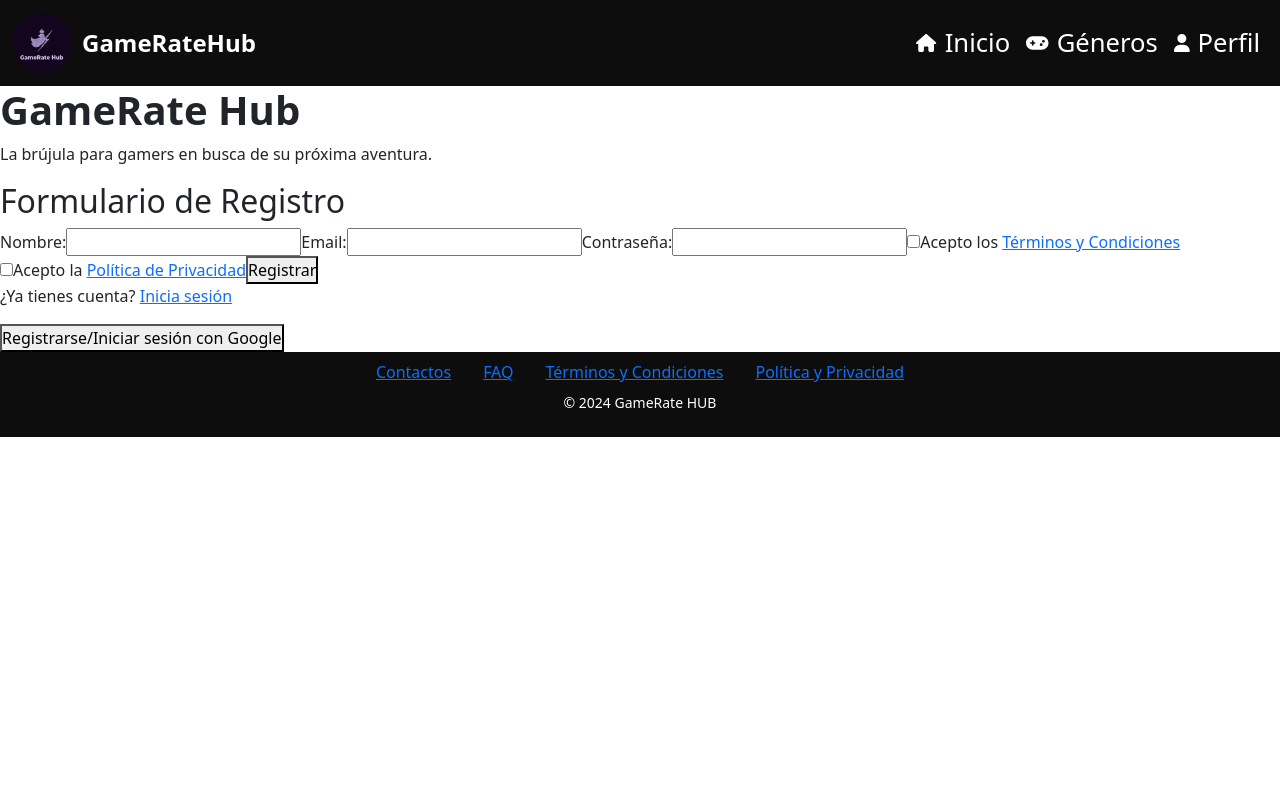
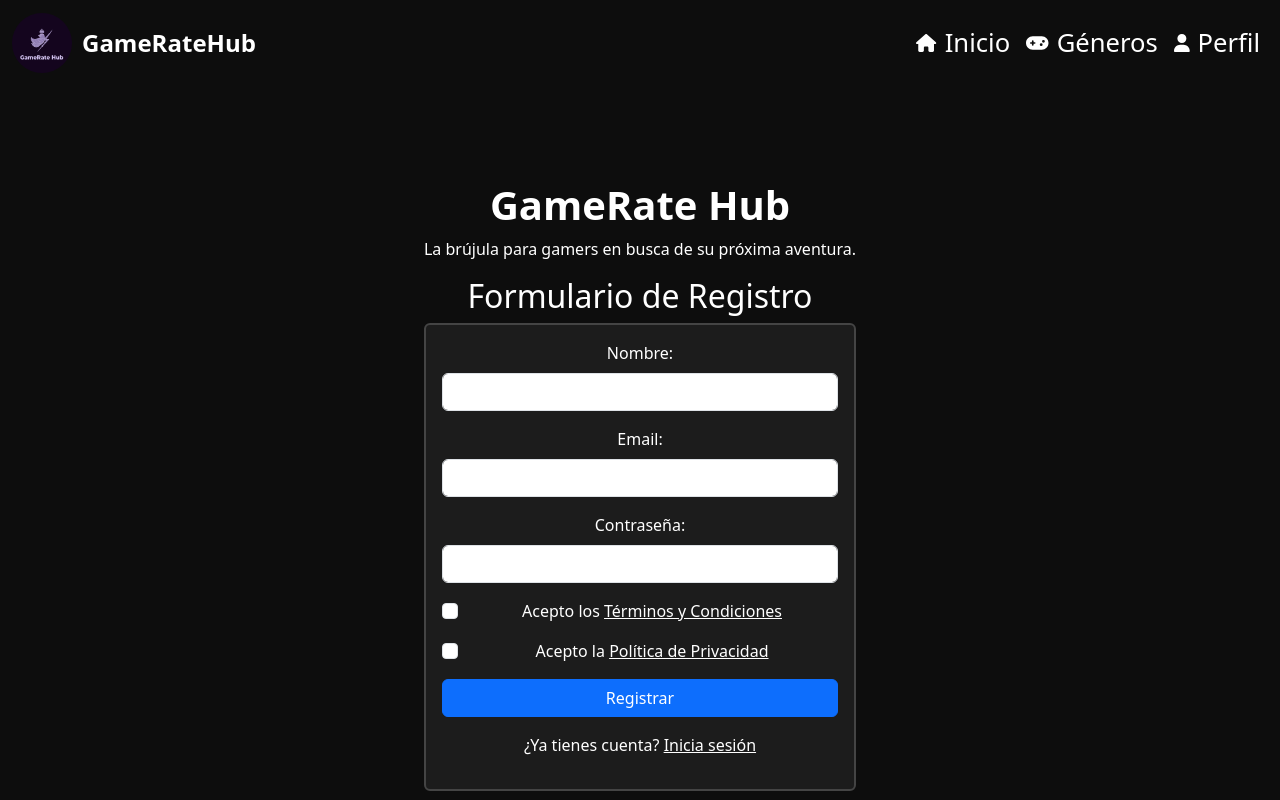
Before and after one commit to T3d4xjr/Proyecto-GameRateHub, a Next.js app in the folder gameratehub/: page /registro in a window 1280 px wide. Shown: the top 800 px of the page. Built offline with nearby package versions, Linux system fonts and the light colour scheme.

Commit message:
UPD:Seguir con los estilos en casa.

```diff
--- a/gameratehub/src/app/registro/page.js
+++ b/gameratehub/src/app/registro/page.js
@@ -19,7 +19,6 @@ export default function Registro() {
   const handleSubmit = async (e) => {
     e.preventDefault();
     setErrorMessage('');
-
 
     const emailPattern = /^[a-zA-Z0-9._%+-]+@[a-zA-Z0-9.-]+\.[a-zA-Z]{2,}$/;
     if (!emailPattern.test(email)) {
@@ -47,7 +46,7 @@ export default function Registro() {
 
       if (response.ok) {
         localStorage.setItem('userName', nombre);
-        alert('Registro exitoso.Vaya a su correo para confirmar.');
+        alert('Registro exitoso. Vaya a su correo para confirmar.');
         window.location.href = '/iniciarSesion';
       } else {
         setErrorMessage(data.error || 'Hubo un error al registrar el usuario');
@@ -73,68 +72,92 @@ export default function Registro() {
   };
 
   return (
-    <div>
-      <h1><b>GameRate Hub</b></h1>
-      <p>La brújula para gamers en busca de su próxima aventura.</p>
-      <h2>Formulario de Registro</h2>
+    <div className="container-fluid d-flex flex-column justify-content-center align-items-center" style={{ backgroundColor: '#0D0D0D', color: '#FFFFFF', minHeight: '100vh' }}>
+      <div className="text-center">
+        <h1 style={{ color: '#FFFFFF' }}><b>GameRate Hub</b></h1>
+        <p style={{ color: '#FFFFFF' }}>La brújula para gamers en busca de su próxima aventura.</p>
+        <h2 style={{ color: '#FFFFFF' }}>Formulario de Registro</h2>
 
+        {errorMessage && (
+          <div className="alert alert-danger text-center" role="alert" style={{ color: '#FFFFFF' }}>
+            {errorMessage}
+          </div>
+        )}
+
+        <div className="card mx-auto" style={{ maxWidth: '500px', backgroundColor: '#1C1C1C', border: '2px solid #444' }}>
+          <div className="card-body">
             <form onSubmit={handleSubmit}>
-        <label htmlFor="nombre">Nombre:</label>
+              <div className="mb-3">
+                <label htmlFor="nombre" className="form-label" style={{ color: '#FFFFFF' }}>Nombre:</label>
                 <input
                   type="text"
                   id="nombre"
                   value={nombre}
                   onChange={handleNombreChange}
+                  className="form-control"
                   required
                 />
+              </div>
 
-        <label htmlFor="email">Email:</label>
+              <div className="mb-3">
+                <label htmlFor="email" className="form-label" style={{ color: '#FFFFFF' }}>Email:</label>
                 <input
                   type="email"
                   id="email"
                   value={email}
                   onChange={handleEmailChange}
+                  className="form-control"
                   required
                 />
+              </div>
 
-        <label htmlFor="contrasena">Contraseña:</label>
+              <div className="mb-3">
+                <label htmlFor="contrasena" className="form-label" style={{ color: '#FFFFFF' }}>Contraseña:</label>
                 <input
                   type="password"
                   id="contrasena"
                   value={contrasena}
                   onChange={handleContrasenaChange}
+                  className="form-control"
                   required
                 />
+              </div>
 
-        <label>
+              <div className="mb-3 form-check">
                 <input
                   type="checkbox"
                   id="terminos"
                   checked={terminos}
                   onChange={handleTerminosChange}
+                  className="form-check-input"
                   required
                 />
-          Acepto los <a href="/terminos">Términos y Condiciones</a>
+                <label htmlFor="terminos" className="form-check-label" style={{ color: '#FFFFFF' }}>
+                  Acepto los <a href="/terminos" style={{ color: '#FFFFFF' }}>Términos y Condiciones</a>
                 </label>
+              </div>
 
-        <label>
+              <div className="mb-3 form-check">
                 <input
                   type="checkbox"
                   id="politica"
                   checked={politica}
                   onChange={handlePoliticaChange}
+                  className="form-check-input"
                   required
                 />
-          Acepto la <a href="/politica">Política de Privacidad</a>
+                <label htmlFor="politica" className="form-check-label" style={{ color: '#FFFFFF' }}>
+                  Acepto la <a href="/politica" style={{ color: '#FFFFFF' }}>Política de Privacidad</a>
                 </label>
+              </div>
 
-        <button type="submit">Registrar</button>
+              <button type="submit" className="btn btn-primary w-100">Registrar</button>
             </form>
 
-      <p>¿Ya tienes cuenta? <a href="/iniciarSesion">Inicia sesión</a></p>
+            <p className="text-center mt-3" style={{ color: '#FFFFFF' }}>¿Ya tienes cuenta? <a href="/iniciarSesion" style={{ color: '#FFFFFF' }}>Inicia sesión</a></p>
+          </div>
+        </div>
 
-      <div>
-        <button onClick={handleGoogleLogin}>Registrarse/Iniciar sesión con Google</button>
       </div>
     </div>
   );
```
Also changed, not shown: gameratehub/src/app/iniciarSesion/page.js (+30 -8 lines), gameratehub/src/app/page.js (+25 -20 lines). Lines whose indentation alone changed are shown as unchanged.
